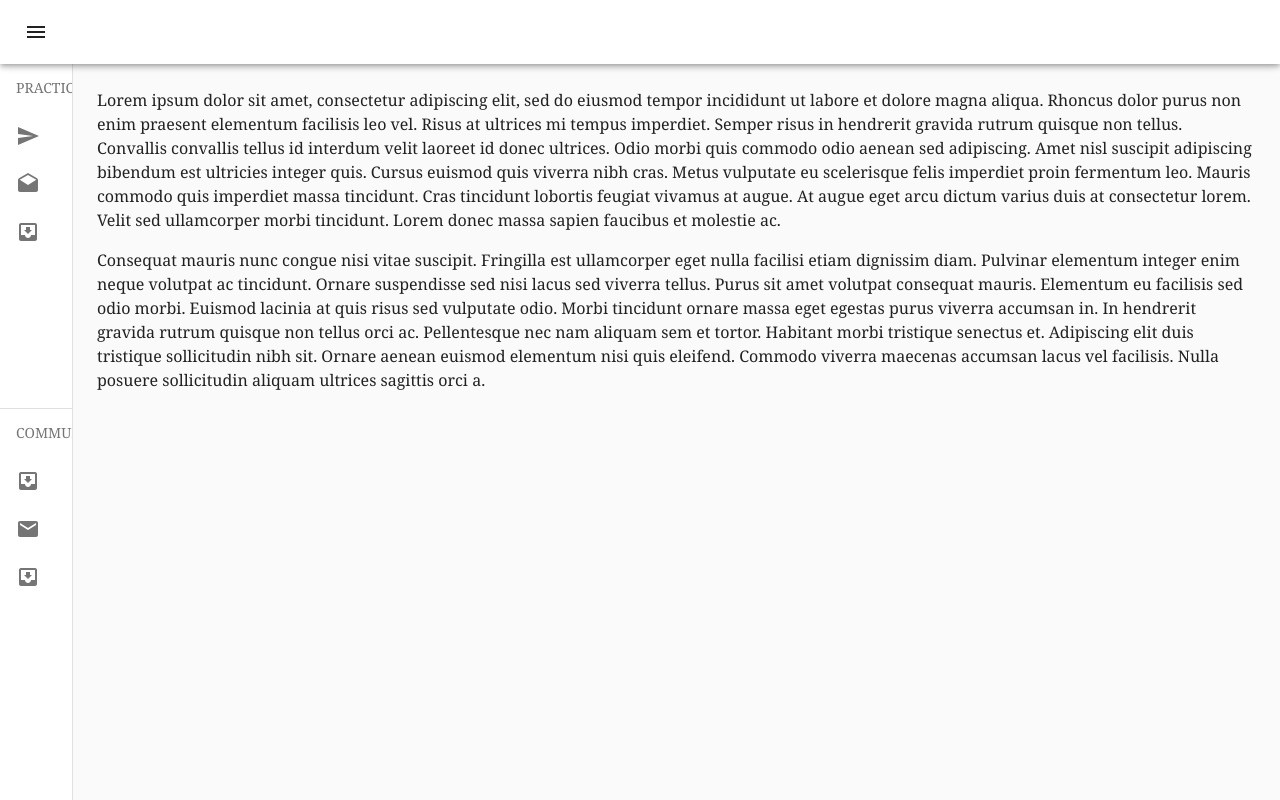
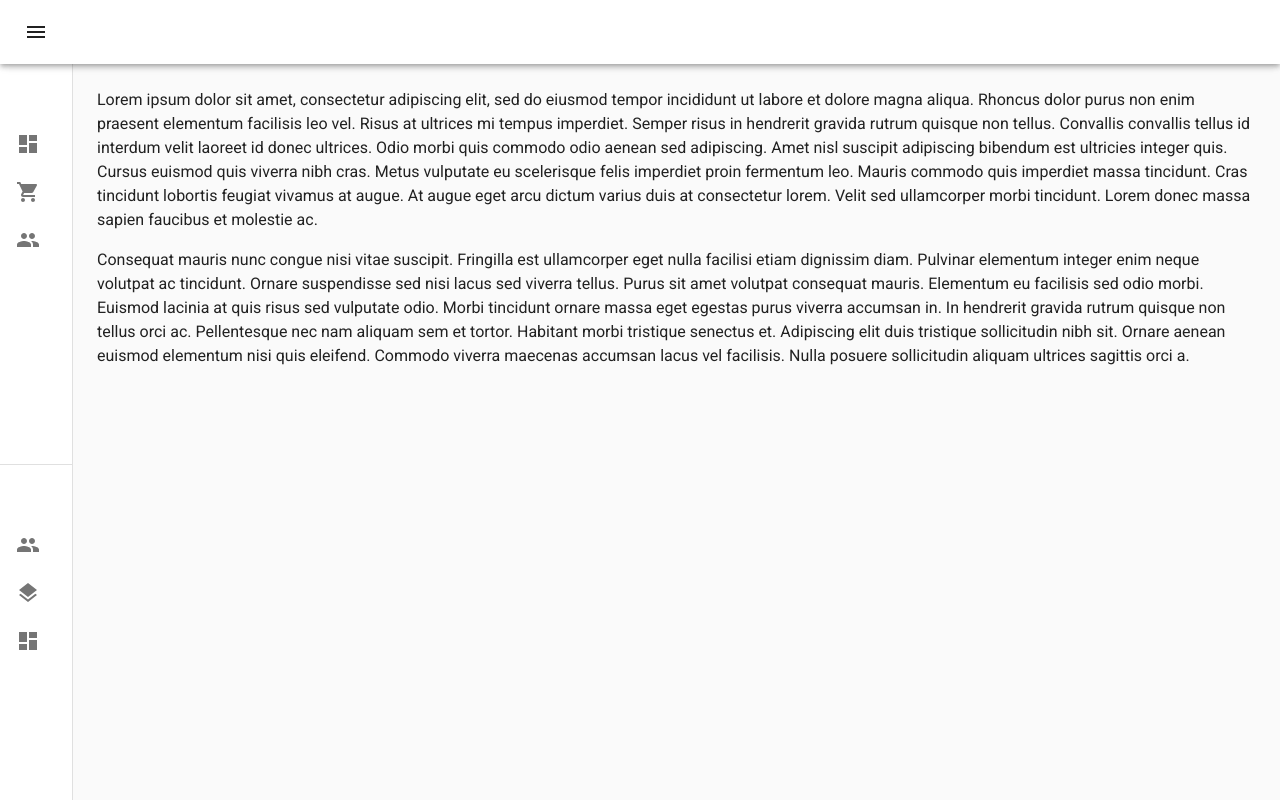
Before and after one commit to openpracticelibrary/opl-fe, a React (Create React App) app: page / in a window 1280 px wide. Both pictures are taken after a click on the button "By mobius loop". Built offline with nearby package versions, Linux system fonts and the light colour scheme.

Commit message:
refactor - seperate the list items in drawer

```diff
--- /dev/null
+++ b/src/components/ui/Drawer/ListItems.js
@@ -0,0 +1,104 @@
+import React from 'react';
+import ListItem from '@material-ui/core/ListItem';
+import ListItemIcon from '@material-ui/core/ListItemIcon';
+import ListItemText from '@material-ui/core/ListItemText';
+import ListSubheader from '@material-ui/core/ListSubheader';
+import DashboardIcon from '@material-ui/icons/Dashboard';
+import ShoppingCartIcon from '@material-ui/icons/ShoppingCart';
+import PeopleIcon from '@material-ui/icons/People';
+import LayersIcon from '@material-ui/icons/Layers';
+import ExpandLess from '@material-ui/icons/ExpandLess';
+import ExpandMore from '@material-ui/icons/ExpandMore';
+import Collapse from '@material-ui/core/Collapse';
+import List from '@material-ui/core/List';
+import {makeStyles} from '@material-ui/core/styles';
+
+const useStyles = makeStyles((theme) => ({
+    root: {
+        width: '100%',
+        maxWidth: 360,
+        backgroundColor: theme.palette.background.paper,
+    },
+    nested: {
+        paddingLeft: theme.spacing(8),
+    },
+}));
+
+export function TopListItems() {
+    const classes = useStyles();
+    const [open, setOpen] = React.useState(false);
+
+    const handleClick = () => {
+        setOpen(!open);
+    };
+
+    return (
+        <List className={classes.root}>
+            <ListSubheader inset>PRACTICES</ListSubheader>
+            <ListItem button>
+                <ListItemIcon>
+                    <DashboardIcon/>
+                </ListItemIcon>
+                <ListItemText primary="Please guide me"/>
+            </ListItem>
+            <ListItem button>
+                <ListItemIcon>
+                    <ShoppingCartIcon/>
+                </ListItemIcon>
+                <ListItemText primary="See everything"/>
+            </ListItem>
+            <ListItem button onClick={handleClick}>
+                <ListItemIcon>
+                    <PeopleIcon/>
+                </ListItemIcon>
+                <ListItemText primary="By mobius loop"/>
+                {open ? <ExpandLess/> : <ExpandMore/>}
+            </ListItem>
+            <Collapse in={open} timeout="auto" unmountOnExit>
+                <List component="div" disablePadding className={classes.nested}>
+                    <ListItem button>
+                        <ListItemText primary="Discovery"/>
+                    </ListItem>
+                    <ListItem button>
+                        <ListItemText primary="Options"/>
+                    </ListItem>
+                    <ListItem button>
+                        <ListItemText primary="Delivery"/>
+                    </ListItem>
+                    <ListItem button>
+                        <ListItemText primary="Foundation"/>
+                    </ListItem>
+
+                </List>
+            </Collapse>
+
+        </List>
+    );
+}
+
+export function BottomListItems() {
+    const classes = useStyles();
+    return (
+        <List className={classes.root}>
+            <ListSubheader inset>COMMUNITY</ListSubheader>
+            <ListItem button>
+                <ListItemIcon>
+                    <PeopleIcon/>
+                </ListItemIcon>
+                <ListItemText primary="Find a mentor"/>
+            </ListItem>
+            <ListItem button>
+                <ListItemIcon>
+                    <LayersIcon/>
+                </ListItemIcon>
+                <ListItemText primary="Become a contributor"/>
+            </ListItem>
+            <ListItem button>
+                <ListItemIcon>
+                    <DashboardIcon/>
+                </ListItemIcon>
+                <ListItemText primary="Latest happenings"/>
+            </ListItem>
+        </List>
+    )
+};
--- a/src/components/ui/Drawer/OPLDrawer.js
+++ b/src/components/ui/Drawer/OPLDrawer.js
@@ -1,10 +1,9 @@
 import React from 'react';
 import clsx from 'clsx';
-import { makeStyles, useTheme } from '@material-ui/core/styles';
+import {makeStyles, useTheme} from '@material-ui/core/styles';
 import Drawer from '@material-ui/core/Drawer';
 import AppBar from '@material-ui/core/AppBar';
 import Toolbar from '@material-ui/core/Toolbar';
-import List from '@material-ui/core/List';
 import CssBaseline from '@material-ui/core/CssBaseline';
 import Typography from '@material-ui/core/Typography';
 import Divider from '@material-ui/core/Divider';
@@ -12,13 +11,9 @@ import IconButton from '@material-ui/core/IconButton';
 import MenuIcon from '@material-ui/icons/Menu';
 import ChevronLeftIcon from '@material-ui/icons/ChevronLeft';
 import ChevronRightIcon from '@material-ui/icons/ChevronRight';
-import ListItem from '@material-ui/core/ListItem';
-import ListItemIcon from '@material-ui/core/ListItemIcon';
-import ListItemText from '@material-ui/core/ListItemText';
-import InboxIcon from '@material-ui/icons/MoveToInbox';
-import MailIcon from '@material-ui/icons/Mail';
-import OPLDrawerList from './OPLDrawerList';
-import ListSubheader from '@material-ui/core/ListSubheader';
+import {BottomListItems} from './ListItems';
+import {TopListItems} from './ListItems';
+
 
 const drawerWidth = 240;
 
@@ -100,7 +95,7 @@ export default function OPLDrawer() {
 
     return (
         <div className={classes.root}>
-            <CssBaseline />
+            <CssBaseline/>
             <AppBar
                 position="fixed"
                 className={clsx(classes.appBar, {
@@ -118,7 +113,7 @@ export default function OPLDrawer() {
                             [classes.hide]: open,
                         })}
                     >
-                        <MenuIcon />
+                        <MenuIcon/>
                     </IconButton>
                 </Toolbar>
             </AppBar>
@@ -137,40 +132,17 @@ export default function OPLDrawer() {
             >
                 <div className={classes.toolbar}>
                     <IconButton onClick={handleDrawerClose}>
-                        {theme.direction === 'rtl' ? <ChevronRightIcon /> : <ChevronLeftIcon />}
+                        {theme.direction === 'rtl' ? <ChevronRightIcon/> : <ChevronLeftIcon/>}
                     </IconButton>
                 </div>
 
-
-                <OPLDrawerList
-                    item1={"Please guide me"}
-                    item2={"See everything"}
-                    item3={"By mobius loop"}
-                    subitem1={"Discovery"}
-                    subitem2={"Options"}
-                    subitem3={"Delivery"}
-                    subitem4={"Foundation"}
-                    />
-
-                <Divider />
-                <List
-                    subheader={
-                        <ListSubheader component="div" id="nested-list-subheader">
-                            COMMUNITY
-                        </ListSubheader>
-                    }
-                >
-                    {['Find a mentor', 'Become a contributor', 'Latest happenings'].map((text, index) => (
-                        <ListItem button key={text}>
-                            <ListItemIcon>{index % 2 === 0 ? <InboxIcon /> : <MailIcon />}</ListItemIcon>
-                            <ListItemText primary={text} />
-                        </ListItem>
-                    ))}
-                </List>
+                <TopListItems />
+                <Divider/>
+                <BottomListItems />
 
             </Drawer>
             <main className={classes.content}>
-                <div className={classes.toolbar} />
+                <div className={classes.toolbar}/>
                 <Typography paragraph>
                     Lorem ipsum dolor sit amet, consectetur adipiscing elit, sed do eiusmod tempor incididunt
                     ut labore et dolore magna aliqua. Rhoncus dolor purus non enim praesent elementum
--- a/src/components/ui/Drawer/OPLDrawerList.js
+++ /dev/null
@@ -1,87 +0,0 @@
-import React from 'react';
-import Collapse from '@material-ui/core/Collapse';
-import ListSubheader from '@material-ui/core/ListSubheader';
-import ExpandLess from '@material-ui/icons/ExpandLess';
-import ExpandMore from '@material-ui/icons/ExpandMore';
-import StarBorder from '@material-ui/icons/StarBorder';
-import DraftsIcon from '@material-ui/icons/Drafts';
-import SendIcon from '@material-ui/icons/Send';
-import List from '@material-ui/core/List';
-import ListItem from '@material-ui/core/ListItem';
-import ListItemIcon from '@material-ui/core/ListItemIcon';
-import ListItemText from '@material-ui/core/ListItemText';
-import InboxIcon from '@material-ui/icons/MoveToInbox';
-import { makeStyles } from '@material-ui/core/styles';
-import Divider from '@material-ui/core/Divider';
-
-const useStyles = makeStyles((theme) => ({
-    root: {
-        width: '100%',
-        maxWidth: 360,
-        backgroundColor: theme.palette.background.paper,
-    },
-    nested: {
-        paddingLeft: theme.spacing(4),
-    },
-}));
-
-export default function OPLDrawerList(props) {
-    const classes = useStyles();
-    const [open, setOpen] = React.useState(false);
-
-    const handleClick = () => {
-        setOpen(!open);
-    };
-    return (
-        <List
-            subheader={
-                <ListSubheader component="div" id="nested-list-subheader">
-                    PRACTICES
-                </ListSubheader>
-            }
-        >
-            <ListItem button>
-                <ListItemIcon>
-                    <SendIcon/>
-                </ListItemIcon>
-                <ListItemText primary={props.item1}/>
-            </ListItem>
-            <ListItem button>
-                <ListItemIcon>
-                    <DraftsIcon/>
-                </ListItemIcon>
-                <ListItemText primary={props.item2}/>
-            </ListItem>
-            <ListItem button onClick={handleClick}>
-                <ListItemIcon>
-                    <InboxIcon/>
-                </ListItemIcon>
-                <ListItemText primary={props.item3}/>
-                {open ? <ExpandLess/> : <ExpandMore/>}
-            </ListItem>
-            <Collapse in={open} timeout="auto" unmountOnExit>
-                <List component="div" disablePadding>
-                    <ListItem button className={classes.nested}>
-                        <ListItemIcon>
-
-                        </ListItemIcon>
-                        <ListItemText primary={props.subitem1}/>
-                    </ListItem>
-                    <ListItem button className={classes.nested}>
-                        <ListItemIcon>
-
-                        </ListItemIcon>
-                        <ListItemText primary={props.subitem2}/>
-                    </ListItem>
-                    <ListItem button className={classes.nested}>
-                        <ListItemIcon>
-
-                        </ListItemIcon>
-                        <ListItemText primary={props.subitem3}/>
-                    </ListItem>
-                </List>
-            </Collapse>
-        </List>
-
-    );
-};
--- a/src/components/ui/theme.js
+++ b/src/components/ui/theme.js
@@ -18,7 +18,6 @@ export default createMuiTheme({
     },
     typography: {
         fontFamily: [
-            '"Noto Serif"',
             'Roboto',
             '"Helvetica Neue"',
             'Arial',
```
